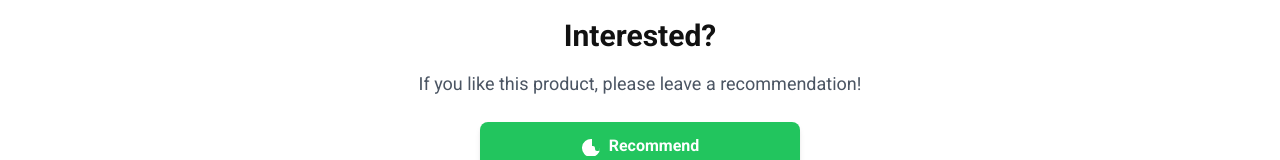
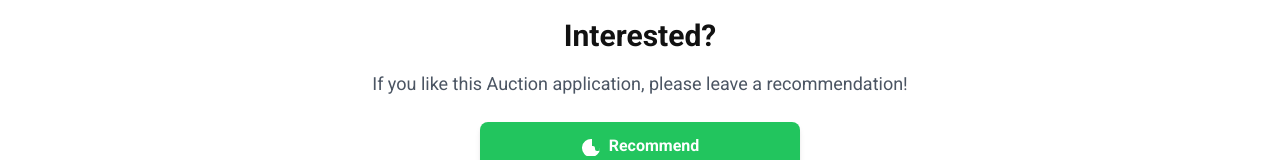
Before and after one commit to globalquantumm/MSL--Auction-Showcase, a plain HTML site: page index.html in a window 1280 px wide. Shown: the part 9362-9522 px from the top of the page. Drawn offline with nearby package versions, Linux system fonts and the light colour scheme; a web font is replaced by a local one.

Commit message:
Update recommendation message for Auction application

```diff
--- a/index.html
+++ b/index.html
@@ -1,3 +1,4 @@
+
 <!DOCTYPE html>
 <html lang="ko">
 <head>
@@ -207,7 +208,7 @@
         <div class="text-center mt-16">
             <h3 class="text-3xl font-bold mb-4">Interested?</h3>
             <p class="text-lg text-gray-600 mb-6">
-                If you like this product, please leave a recommendation!
+                If you like this Auction application, please leave a recommendation!
             </p>
 
             <button id="recommendButton" class="w-full max-w-xs bg-green-500 text-white font-semibold py-3 px-5 rounded-lg shadow-md hover:bg-green-600 focus:outline-none transition-all disabled:opacity-50 disabled:bg-green-700 flex justify-center items-center gap-2 mx-auto">
```
